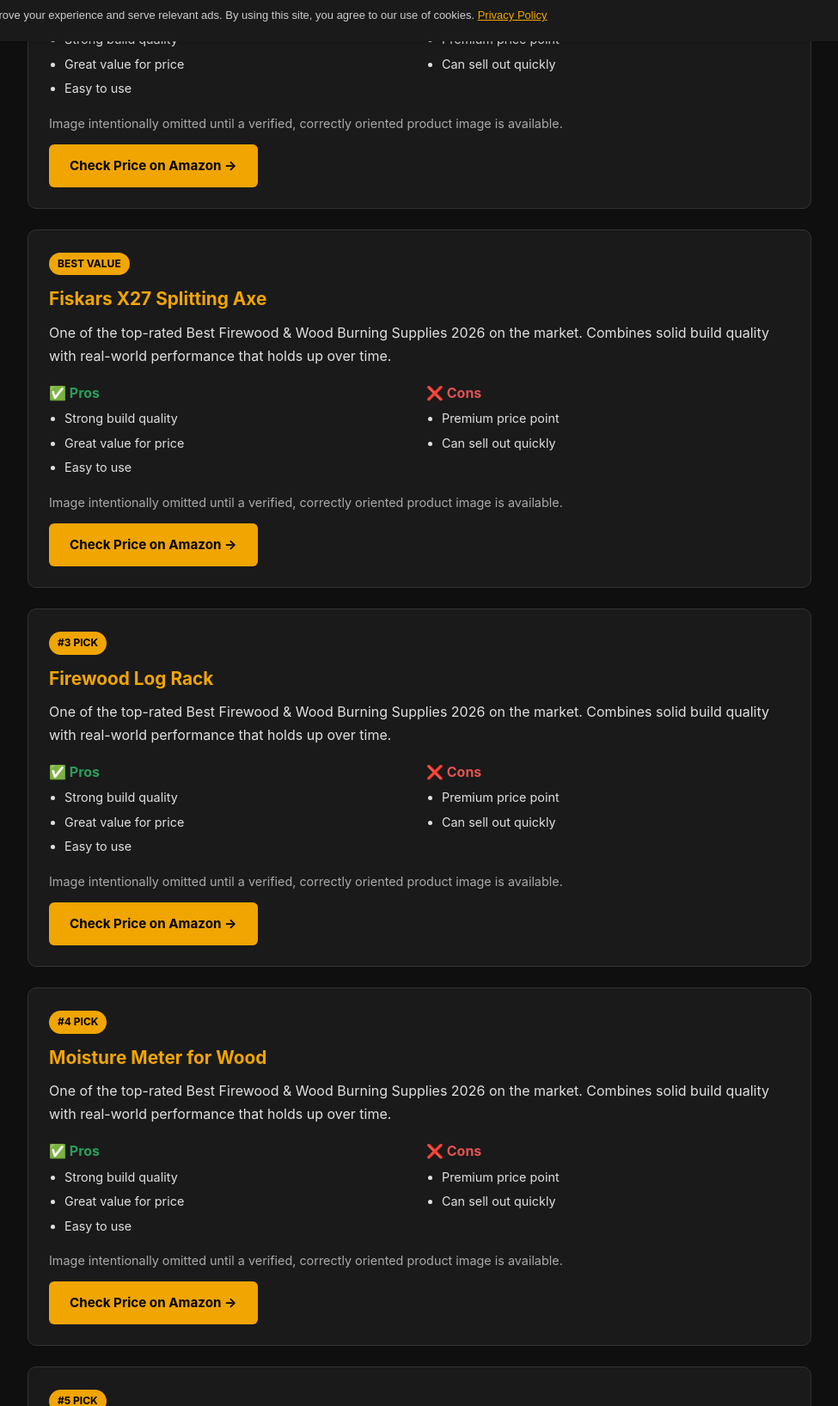
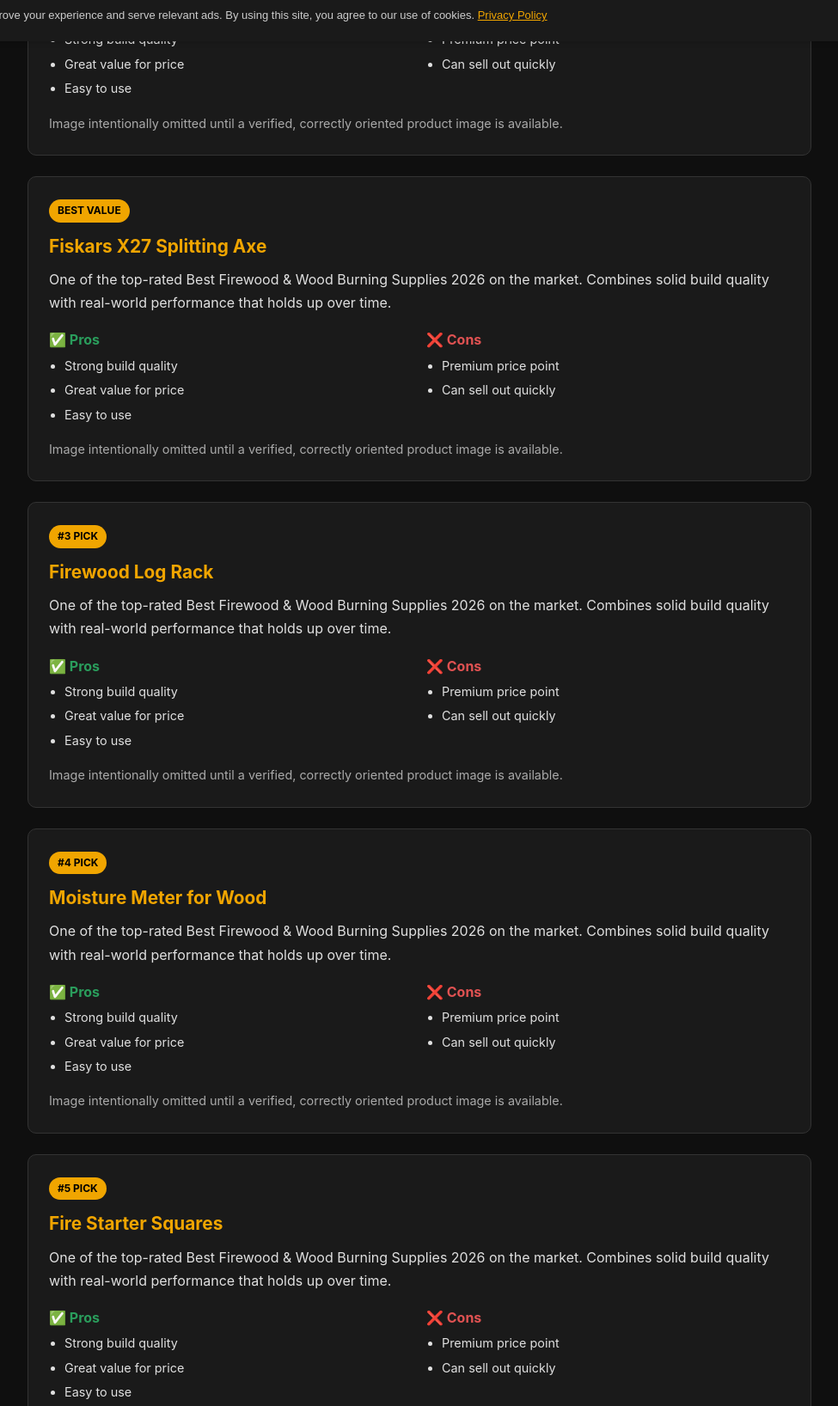
Before and after one commit to Brazenproducts/amishfirewood-com, a plain HTML site: page index.html in a window 1280 px wide. Shown: the part 752-2388 px from the top of the page at 86% size, without its empty margins (152-1127 px from the left). Drawn offline with Linux system fonts and the light colour scheme.

```diff
--- a/index.html
+++ b/index.html
@@ -110,7 +110,7 @@
         <div class="cons"><h4>❌ Cons</h4><ul><li>Premium price point</li><li>Can sell out quickly</li></ul></div>
       </div>
       <p style="font-size:.9em;color:#aaa;margin-top:10px">Image intentionally omitted until a verified, correctly oriented product image is available.</p>
-      <a class="btn" href="https://www.amazon.com/s?k=Kindling+Cracker+King&tag=brazenprodu01-20" target="_blank" rel="nofollow">Check Price on Amazon →</a>
+
     </div>
 
     <div class="product-card">
@@ -122,7 +122,7 @@
         <div class="cons"><h4>❌ Cons</h4><ul><li>Premium price point</li><li>Can sell out quickly</li></ul></div>
       </div>
       <p style="font-size:.9em;color:#aaa;margin-top:10px">Image intentionally omitted until a verified, correctly oriented product image is available.</p>
-      <a class="btn" href="https://www.amazon.com/s?k=Fiskars+X27+Splitting+Axe&tag=brazenprodu01-20" target="_blank" rel="nofollow">Check Price on Amazon →</a>
+
     </div>
 
     <div class="product-card">
@@ -134,7 +134,7 @@
         <div class="cons"><h4>❌ Cons</h4><ul><li>Premium price point</li><li>Can sell out quickly</li></ul></div>
       </div>
       <p style="font-size:.9em;color:#aaa;margin-top:10px">Image intentionally omitted until a verified, correctly oriented product image is available.</p>
-      <a class="btn" href="https://www.amazon.com/s?k=Firewood+Log+Rack&tag=brazenprodu01-20" target="_blank" rel="nofollow">Check Price on Amazon →</a>
+
     </div>
 
     <div class="product-card">
@@ -146,7 +146,7 @@
         <div class="cons"><h4>❌ Cons</h4><ul><li>Premium price point</li><li>Can sell out quickly</li></ul></div>
       </div>
       <p style="font-size:.9em;color:#aaa;margin-top:10px">Image intentionally omitted until a verified, correctly oriented product image is available.</p>
-      <a class="btn" href="https://www.amazon.com/s?k=Moisture+Meter+for+Wood&tag=brazenprodu01-20" target="_blank" rel="nofollow">Check Price on Amazon →</a>
+
     </div>
 
     <div class="product-card">
@@ -158,7 +158,7 @@
         <div class="cons"><h4>❌ Cons</h4><ul><li>Premium price point</li><li>Can sell out quickly</li></ul></div>
       </div>
       <p style="font-size:.9em;color:#aaa;margin-top:10px">Image intentionally omitted until a verified, correctly oriented product image is available.</p>
-      <a class="btn" href="https://www.amazon.com/s?k=Fire+Starter+Squares&tag=brazenprodu01-20" target="_blank" rel="nofollow">Check Price on Amazon →</a>
+
     </div>
 </div>
 <div class="faq-section"><div class="container"><h2>Frequently Asked Questions</h2><div class="faq-item"><h3>What's the most important thing to consider when buying Best Firewood & Wood Burning Supplies 2026?</h3><p>Focus on fit for your specific use case, build quality, and long-term value. The cheapest option rarely holds up, and the most expensive isn't always necessary. Match the product to how you'll actually use it.</p></div>
```
